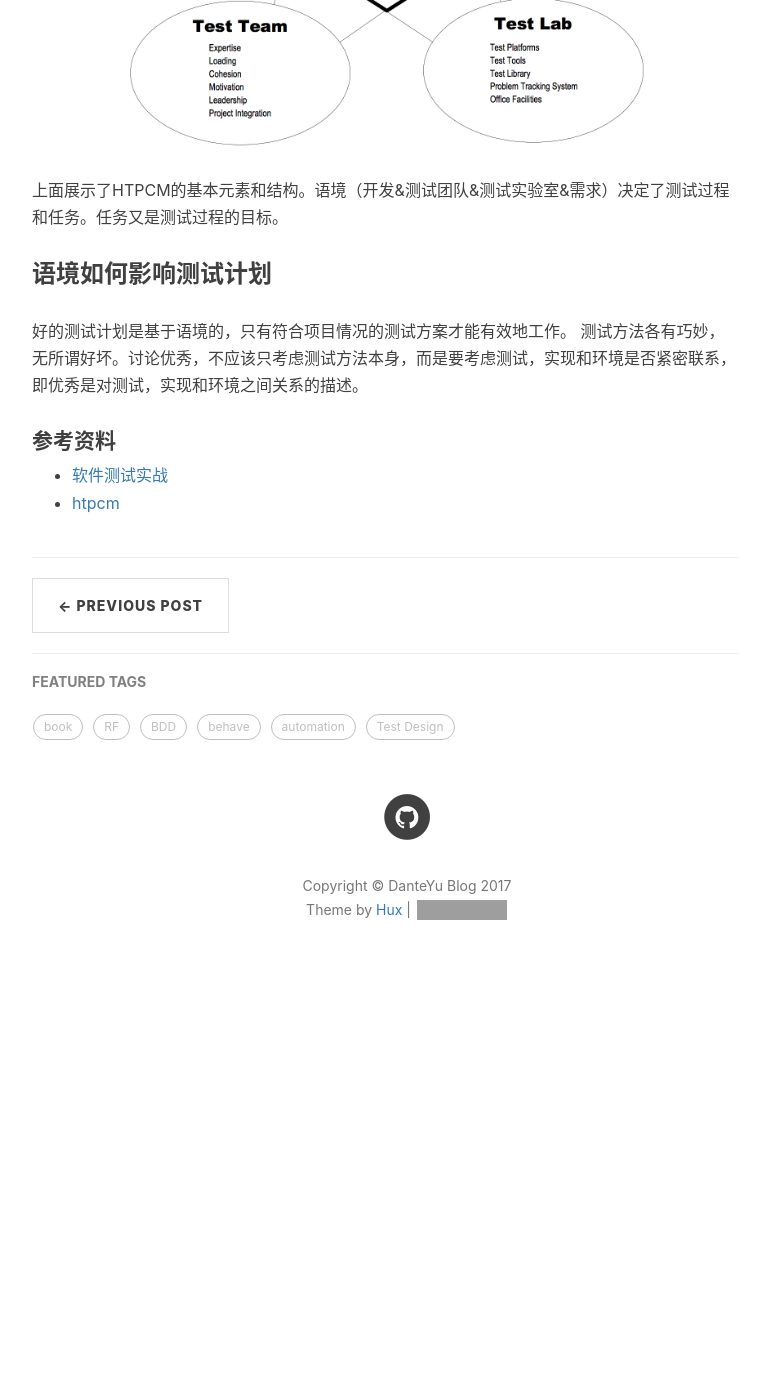
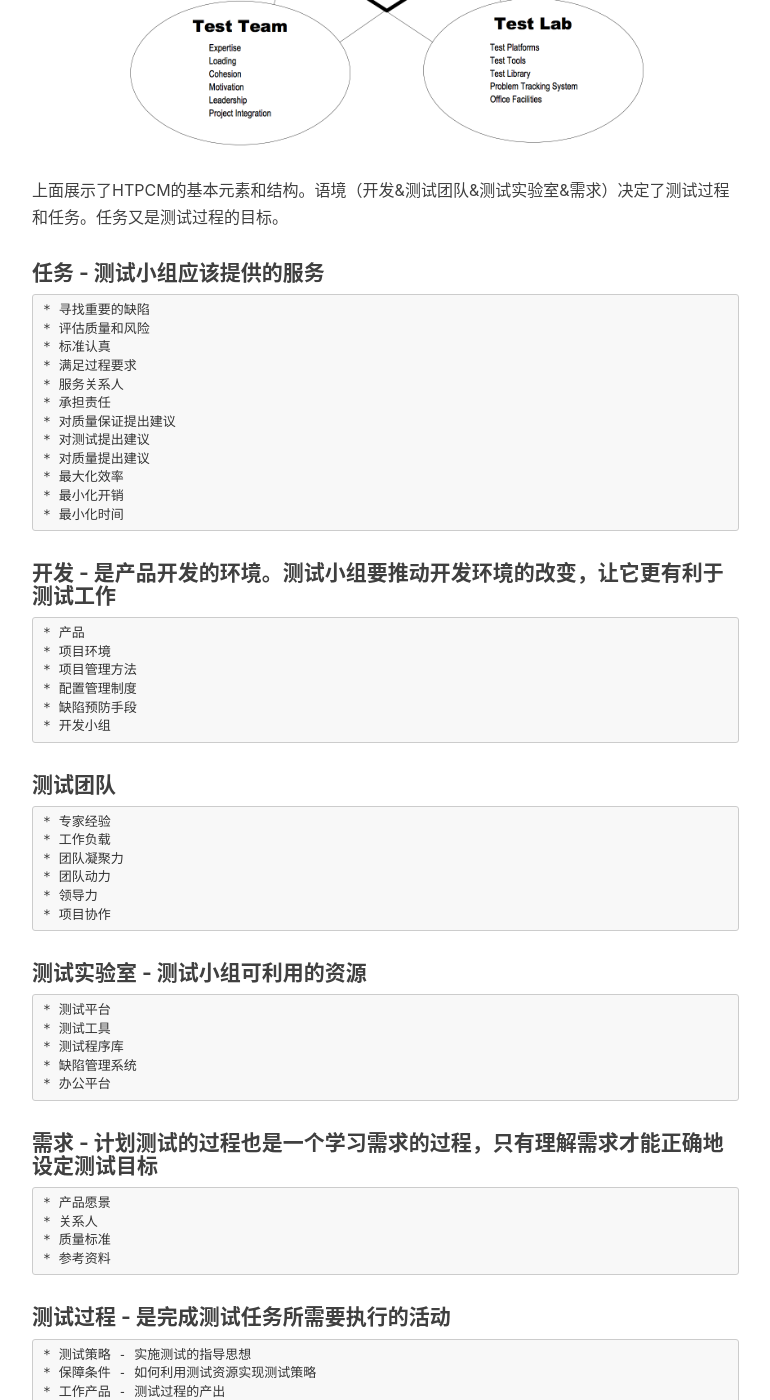
Before and after one commit to DanteYu/DanteYu.github.io, a Jekyll site: the page built from _posts/2017-07-13-htpcm.markdown, in a window 1280 px wide and 1400 px high, scrolled down 1613 px. Shown: the whole window, without its empty margins (233-1003 px from the left). Built offline with Jekyll 4.4.1, drawn with Linux system fonts in a browser that asks for light colours; nearby versions of some CDN libraries; comment, search, counter and statistics services are not loaded; before the commit the page ends 2627 px from its top, so only the background shows below that; some of the changed text lies outside the part shown; grey boxes are pictures that could not be loaded.

Commit message:
finalize htpcm

```diff
--- a/_posts/2017-07-13-htpcm.markdown
+++ b/_posts/2017-07-13-htpcm.markdown
@@ -28,13 +28,67 @@ tags:
 
 上面展示了HTPCM的基本元素和结构。语境（开发&测试团队&测试实验室&需求）决定了测试过程和任务。任务又是测试过程的目标。
 
+#### 任务 - 测试小组应该提供的服务
+	* 寻找重要的缺陷
+	* 评估质量和风险
+	* 标准认真
+	* 满足过程要求
+	* 服务关系人
+	* 承担责任
+	* 对质量保证提出建议
+	* 对测试提出建议
+	* 对质量提出建议
+	* 最大化效率
+	* 最小化开销
+	* 最小化时间
 
+#### 开发 - 是产品开发的环境。测试小组要推动开发环境的改变，让它更有利于测试工作
+	* 产品
+	* 项目环境
+	* 项目管理方法
+	* 配置管理制度
+	* 缺陷预防手段
+	* 开发小组
 
+#### 测试团队
+	* 专家经验
+	* 工作负载
+	* 团队凝聚力
+	* 团队动力
+	* 领导力
+	* 项目协作
+
+#### 测试实验室 - 测试小组可利用的资源
+	* 测试平台
+	* 测试工具
+	* 测试程序库
+	* 缺陷管理系统
+	* 办公平台
+
+#### 需求 - 计划测试的过程也是一个学习需求的过程，只有理解需求才能正确地设定测试目标
+	* 产品愿景
+	* 关系人
+	* 质量标准
+	* 参考资料
+
+#### 测试过程 - 是完成测试任务所需要执行的活动
+	* 测试策略 - 实施测试的指导思想
+	* 保障条件 - 如何利用测试资源实现测试策略
+	* 工作产品 - 测试过程的产出
+
+HTPCM的要求测试计划者通盘考虑产品需求、项目环境、测试小组、测试资源、明确测试任务、并制订相应的测试过程。
 
 ### 语境如何影响测试计划
 
+好的测试计划是基于语境的，只有符合项目情况的测试方案才能有效地工作。 测试方法各有巧妙，无所谓好坏。讨论优秀，不应该只考虑测试方法本身，而是要考虑测试，实现和环境是否紧密联系，即优秀是对测试，实现和环境之间关系的描述。
 
-好的测试计划是基于语境的，只有符合项目情况的测试方案才能有效地工作。 测试方法各有巧妙，无所谓好坏。讨论优秀，不应该只考虑测试方法本身，而是要考虑测试，实现和环境是否紧密联系，即优秀是对测试，实现和环境之间关系的描述。
+![planning](https://github.com/DanteYu/DanteYu.github.io/blob/master/_posts/images/planning.png?raw=true)
+
+1. 了解项目的干系人以及他们重视什么
+2. 了解当前项目情况，了解对于测试工作的限制以及能获得的测试资源
+3. 协商并确定测试任务
+4. 根据要求、约束、资源和任务，制定测试过程
+5. 监控项目情况，并持续调整测试计划，使项目、任务和测试过程可以和谐一致
 
 #### 参考资料
 * [软件测试实战](https://book.douban.com/subject/25839003/)
```
Also changed, not shown: _posts/images/planning.png (added).
